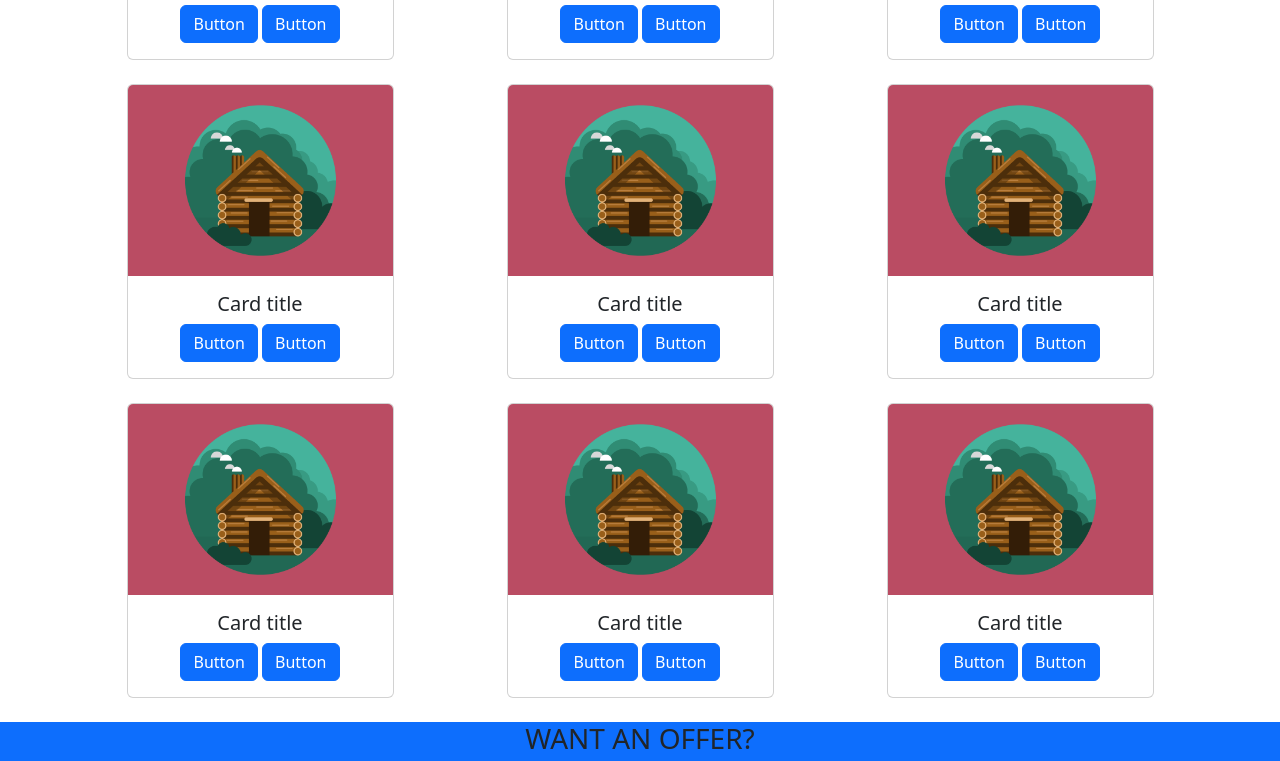
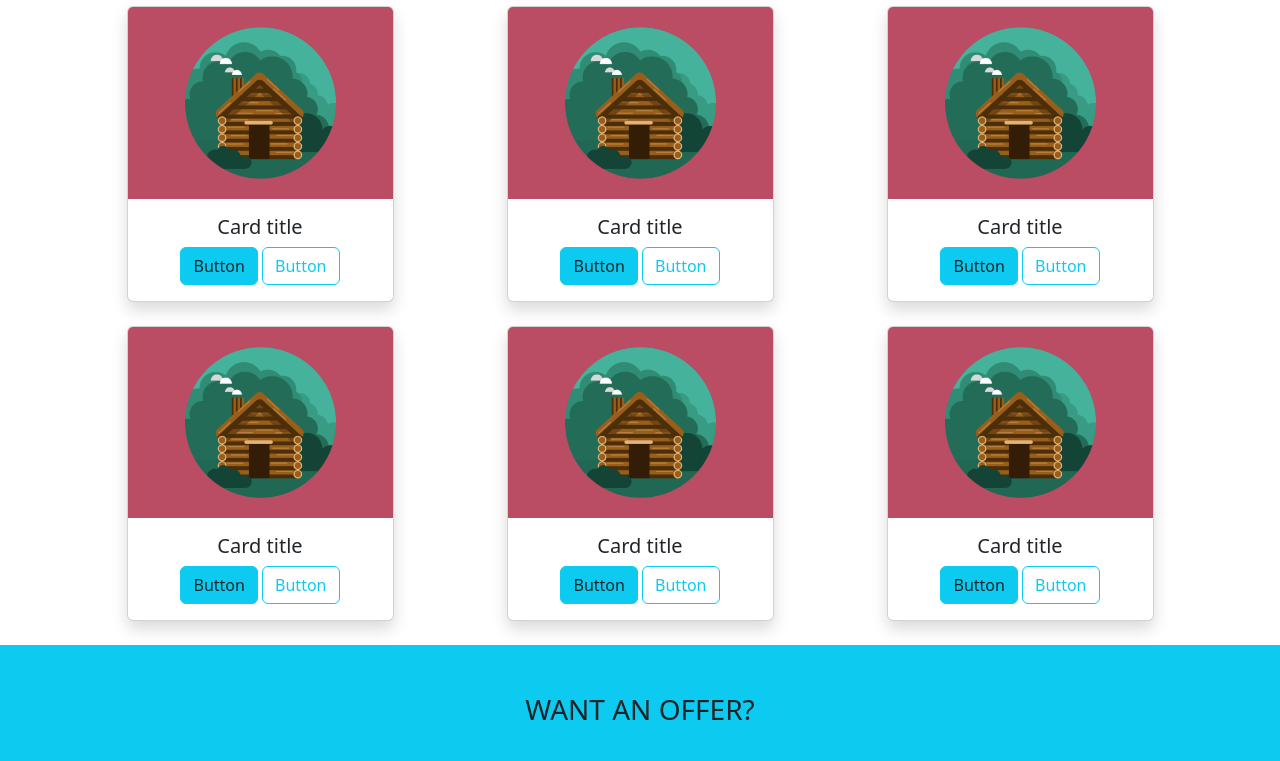
Before and after one commit to LoretaDibenedetto/bootstrap-html-freelancer, a plain HTML site: page index.html in a window 1280 px wide. Shown: the part 1017-1778 px from the top of the page. Drawn offline with nearby package versions, Linux system fonts and the light colour scheme.

Commit message:
adjust color e margin

```diff
--- a/index.html
+++ b/index.html
@@ -26,16 +26,20 @@
         </nav>
       </div>
     <!-- USER IMAGE SECTION-->
-    <div class="bg-primary bg-gradient">
+        <div class="bg-info bg-gradient">
         <div class="container-xxl ">
                 <div class="row justify-content-center ">
                     <div class="col-5">
 
                         <div class="text-center mt-5">
 
-                        <img class="img-fluid  mx-auto"  src="./img/undraw_profile_pic_ic5t.svg" alt="user image">
-                        <h2>PINCO PALLO</h2>
+                            <img class="img-fluid  mx-auto" width="400px" src="./img/undraw_profile_pic_ic5t.svg" alt="user image">
+                        <div class="mb-5">
+
+                            <h2 >PINCO PALLO</h2>
                             <p>web designer</p>
+
+                        </div>
 
                         </div>
                     </div>
@@ -43,7 +47,7 @@
             </div>
         </div>
 
-    <div class="container-sm text-center">
+    <div class="container-sm  text-center">
             <div class="row justify-content-center">
                 <div class="col-12">
                     <div class="my-4">
@@ -62,40 +66,40 @@
 
             <div class="col-xl-4 mb-4">
                 <!--card 1 col 1-->
-                <div class="card w-75 mb-4 mx-auto">
+                <div class="card shadow w-75 mb-4 mx-auto shadow">
                     <img src="./img/portfolio/cabin.png" class="card-img-top" alt="...">
                     <div class="card-body">
                       <h5 class="card-title">Card title</h5>
                      <!--button-->
                       <div class="d-grid gap-2 d-md-block">
-                        <button class="btn btn-primary" type="button">Button</button>
-                        <button class="btn btn-primary" type="button">Button</button>
+                        <button class="text-dark btn btn-info" type="button">Button</button>
+                        <button class="btn btn-outline-info" type="button">Button</button>
                       </div>
                     </div>
                   </div>
 
                    <!--card 2 col 1-->
-                    <div class="card w-75 mb-4 mx-auto">
+                    <div class="card shadow w-75 mb-4 mx-auto">
                         <img src="./img/portfolio/cabin.png" class="card-img-top" alt="...">
                         <div class="card-body">
                         <h5 class="card-title">Card title</h5>
                         <!--button-->
                         <div class="d-grid gap-2 d-md-block">
-                            <button class="btn btn-primary" type="button">Button</button>
-                            <button class="btn btn-primary" type="button">Button</button>
+                            <button class="text-dark btn btn-info" type="button">Button</button>
+                            <button class="btn btn-outline-info" type="button">Button</button>
                         </div>
                         </div>
                     </div>
 
                      <!--card 3 col 1-->
-                     <div class="card w-75 mx-auto">
+                     <div class="card  shadow w-75 mx-auto">
                         <img src="./img/portfolio/cabin.png" class="card-img-top" alt="...">
                         <div class="card-body">
                         <h5 class="card-title">Card title</h5>
                         <!--button-->
                         <div class="d-grid gap-2 d-md-block">
-                            <button class="btn btn-primary" type="button">Button</button>
-                            <button class="btn btn-primary" type="button">Button</button>
+                            <button class="text-dark btn btn-info" type="button">Button</button>
+                            <button class="btn btn-outline-info" type="button">Button</button>
                         </div>
                         </div>
                     </div>
@@ -108,40 +112,40 @@
 
             <div class="col-xl-4 mb-4">
                <!--card 1 col 1-->
-               <div class="card w-75 mb-4 mx-auto">
+               <div class="shadow card w-75 mb-4 mx-auto">
                 <img src="./img/portfolio/cabin.png" class="card-img-top" alt="...">
                 <div class="card-body">
                   <h5 class="card-title">Card title</h5>
                  <!--button-->
                   <div class="d-grid gap-2 d-md-block">
-                    <button class="btn btn-primary" type="button">Button</button>
-                    <button class="btn btn-primary" type="button">Button</button>
+                    <button class="text-dark btn btn-info" type="button">Button</button>
+                    <button class="btn btn-outline-info" type="button">Button</button>
                   </div>
                 </div>
               </div>
 
                <!--card 2 col 2-->
-                <div class="card w-75 mb-4 mx-auto">
+                <div class="shadow card w-75 mb-4 mx-auto">
                     <img src="./img/portfolio/cabin.png" class="card-img-top" alt="...">
                     <div class="card-body">
                     <h5 class="card-title">Card title</h5>
                     <!--button-->
                     <div class="d-grid gap-2 d-md-block">
-                        <button class="btn btn-primary" type="button">Button</button>
-                        <button class="btn btn-primary" type="button">Button</button>
+                        <button class="text-dark btn btn-info" type="button">Button</button>
+                        <button class="btn btn-outline-info" type="button">Button</button>
                     </div>
                     </div>
                 </div>
 
                  <!--card 3 col 2-->
-                 <div class="card w-75 mx-auto">
+                 <div class="shadow card w-75 mx-auto">
                     <img src="./img/portfolio/cabin.png" class="card-img-top" alt="...">
                     <div class="card-body">
                     <h5 class="card-title">Card title</h5>
                     <!--button-->
                     <div class="d-grid gap-2 d-md-block">
-                        <button class="btn btn-primary" type="button">Button</button>
-                        <button class="btn btn-primary" type="button">Button</button>
+                        <button class="text-dark btn btn-info" type="button">Button</button>
+                        <button class="btn btn-outline-info" type="button">Button</button>
                     </div>
                     </div>
                 </div>
@@ -150,40 +154,40 @@
 
             <div class="col-xl-4  mb-4">
                 <!--card 1 col 3-->
-                <div class="card w-75 mb-4 mx-auto">
+                <div class="card shadow w-75 mb-4 mx-auto">
                  <img src="./img/portfolio/cabin.png" class="card-img-top" alt="...">
                  <div class="card-body">
                    <h5 class="card-title">Card title</h5>
                   <!--button-->
                    <div class="d-grid gap-2 d-md-block">
-                     <button class="btn btn-primary" type="button">Button</button>
-                     <button class="btn btn-primary" type="button">Button</button>
+                     <button class="text-dark btn btn-info" type="button">Button</button>
+                     <button class="btn btn btn-primary" type="button">Button</button>
                    </div>
                  </div>
                </div>
 
                 <!--card 2 col 3-->
-                 <div class="card w-75 mb-4 mx-auto">
+                 <div class="card shadow w-75 mb-4 mx-auto">
                      <img src="./img/portfolio/cabin.png" class="card-img-top" alt="...">
                      <div class="card-body">
                      <h5 class="card-title">Card title</h5>
                      <!--button-->
                      <div class="d-grid gap-2 d-md-block">
-                         <button class="btn btn-primary" type="button">Button</button>
-                         <button class="btn btn-primary" type="button">Button</button>
+                         <button class="text-dark btn btn-info" type="button">Button</button>
+                         <button class="btn btn-outline-info" type="button">Button</button>
                      </div>
                      </div>
                  </div>
 
                   <!--card 3 col 3-->
-                  <div class="card w-75 mx-auto">
+                  <div class="card shadow w-75 mx-auto">
                      <img src="./img/portfolio/cabin.png" class="card-img-top" alt="...">
                      <div class="card-body">
                      <h5 class="card-title">Card title</h5>
                      <!--button-->
                      <div class="d-grid gap-2 d-md-block">
-                         <button class="btn btn-primary" type="button">Button</button>
-                         <button class="btn btn-primary" type="button">Button</button>
+                         <button class="text-dark btn btn-info" type="button">Button</button>
+                         <button class="btn btn-outline-info" type="button">Button</button>
                      </div>
                      </div>
                  </div>
@@ -193,12 +197,18 @@
 
         </div>
     </div>
+
+
+
     <!--=========FORM==========================-->
-     <section class="bg-primary">
+     <section class="bg-info">
         <div class="container-xxl ">
             <div class="row">
              <div class="col-12">
+                <div class="my-5">
+
                     <h3 class="text-center">WANT AN OFFER?</h3>
+                </div>
              </div>
             </div>
             <div class="row">
@@ -242,16 +252,18 @@
                     </div>
                 </div>
             </section>
-             <!--footer-->
-            <footer class="text-center bg-black">
+
+
+             <!--FOOTER-->
+            <footer class="text-center text-light-emphasis bg-dark">
 
                 <div class="container-md">
                  <div class="row">
                     <div class="col">
                         <div class="my-4">
 
-                            <h5>LOCATION</h5>
-                            <p>2215 John Drive <br> Clark, MO 65243 </p>
+                            <h6>LOCATION</h6>
+                            <P>2215 John Drive <br> Clark, MO 65243 </P>
 
                             <small> Copyright © Your Website 2021</small>
                         </div>
```
Lines whose indentation alone changed are shown as unchanged.
